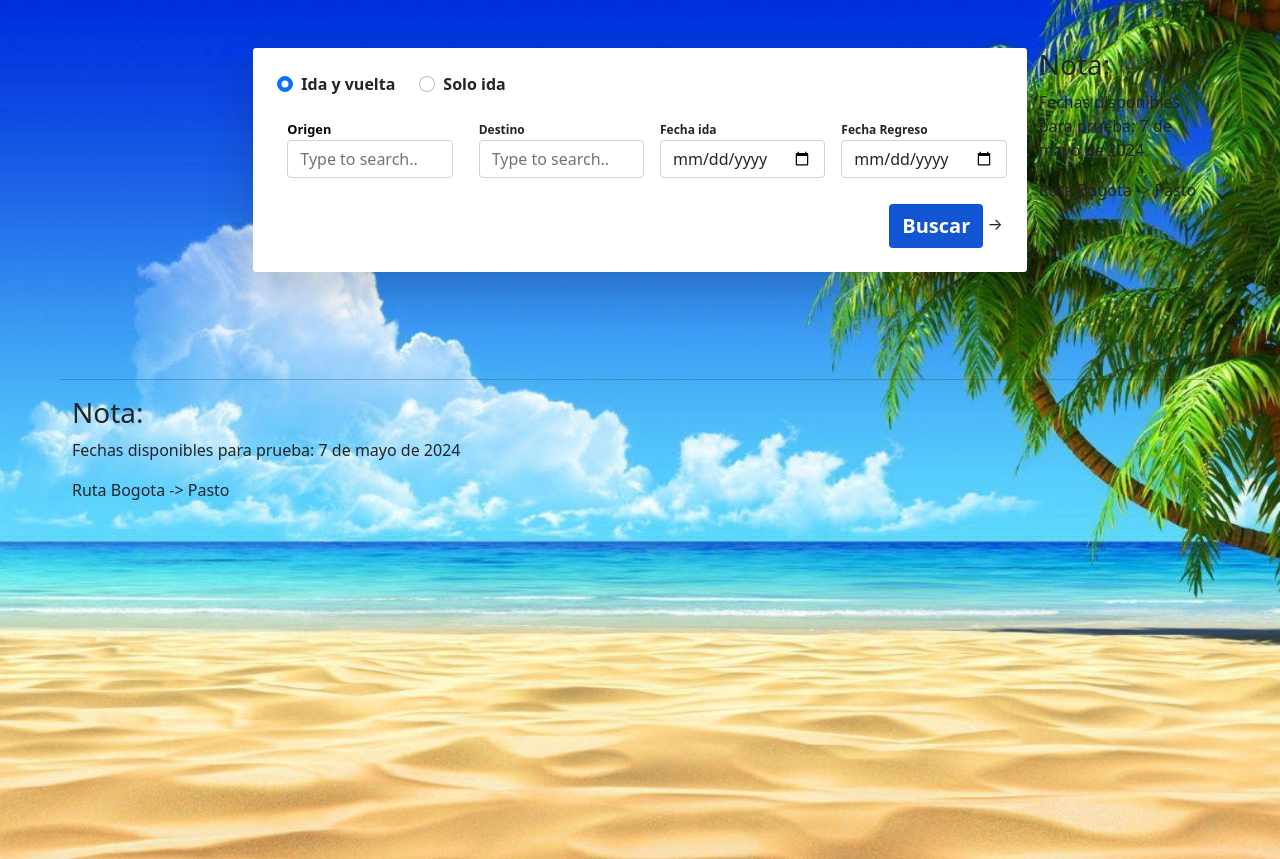
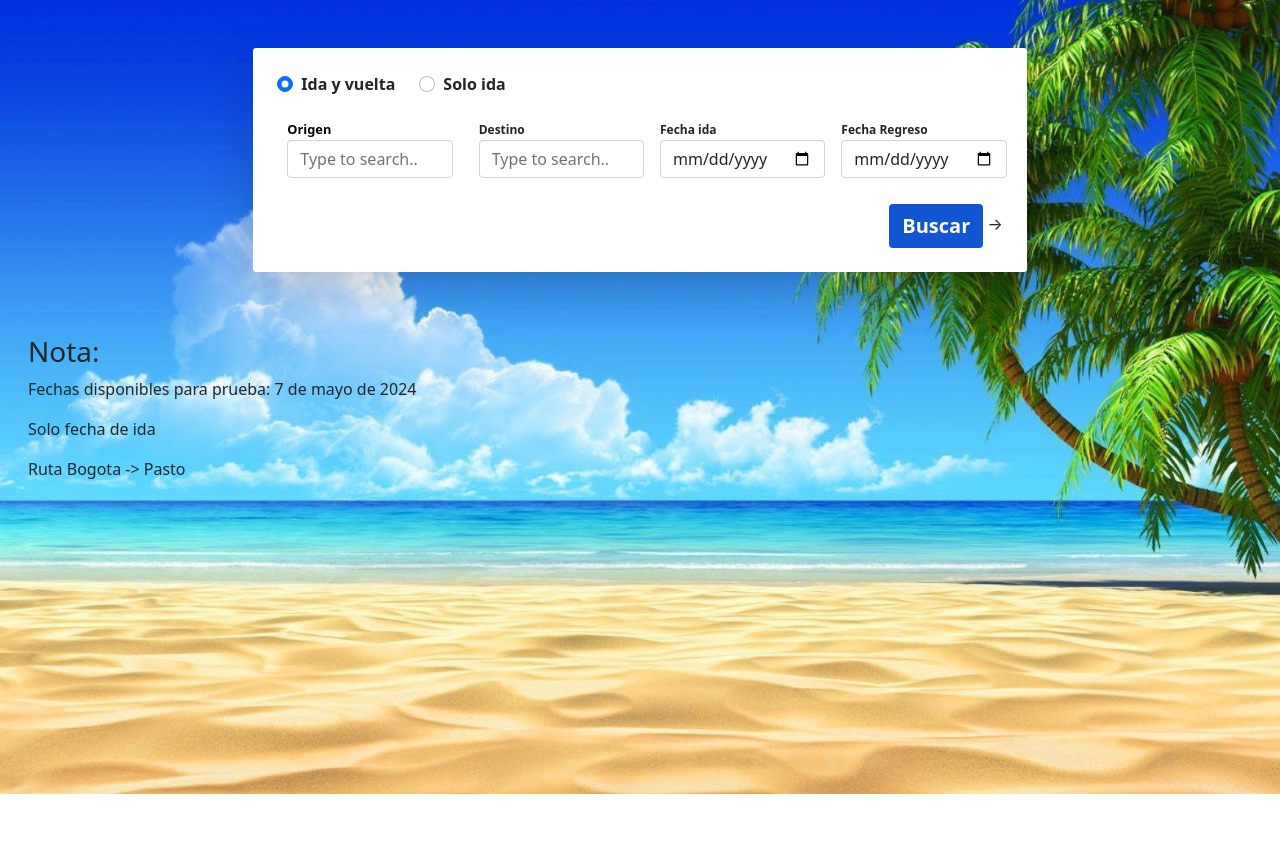
Before and after one commit to YohanSarmiento/airline_system, a Django app: page / in a window 1280 px wide. Shown: the part 97-956 px from the top of the page. After the commit the page ends 891 px from the top, so only its background shows below. Run offline with Django 5.2, Linux system fonts and the light colour scheme.

Commit message:
Improve style

```diff
--- a/flights/templates/home.html
+++ b/flights/templates/home.html
@@ -97,17 +97,14 @@
                 </div>
             </div>
             <div class="col-lg-2">
+            </div>
+        </div>
+        <div class="row p-1">
+            <!-- <hr> -->
+            <div class="col-lg-6 note">
                 <h3>Nota:</h3>
                 <p>Fechas disponibles para prueba: 7 de mayo de 2024</p>
-                <p>Ruta Bogota -> Pasto</p>
-            </div>
-        </div>
-        <div class="row p-5">
-            <hr>
-            <div class="col-lg-6">
-                <h3>Nota:</h3>
-                <p>Fechas disponibles para prueba: 7 de mayo de 2024</p>
-                <p>Ruta Bogota -> Pasto</p>
+                <p>Solo fecha de ida</p><p>Ruta Bogota -> Pasto</p>
             </div>
         </div>
     </div>
```
Also changed, not shown: flights/static/flight/css/home.css (+9 -0 lines).
